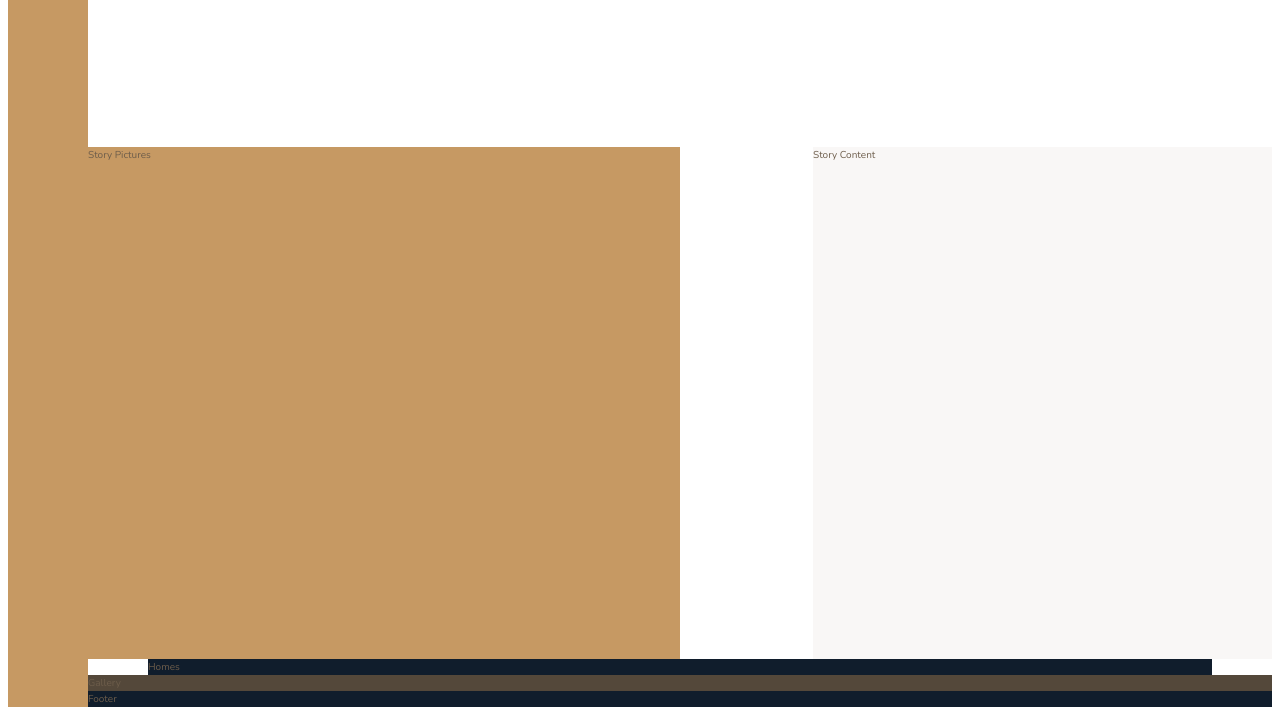
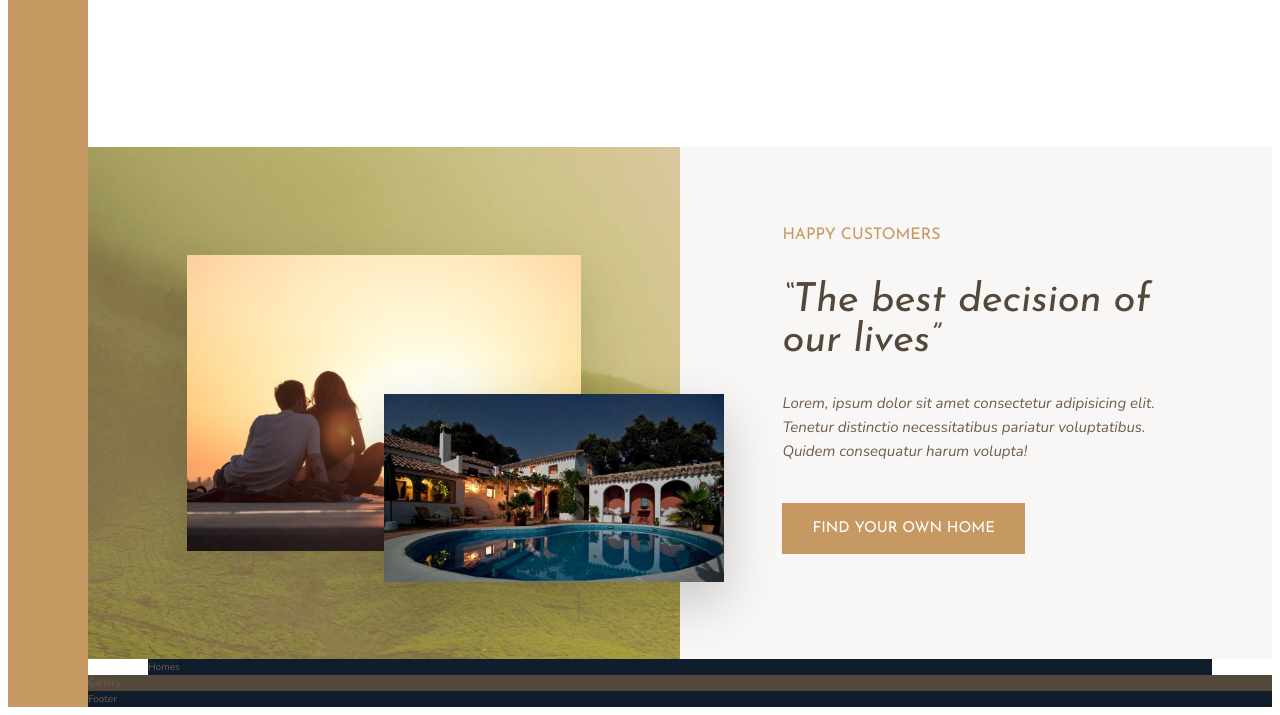
Before and after one commit to sturdevant-j/Nexter, a website: page index.html in a window 1280 px wide. Shown: the part 1262-1977 px from the top of the page. Drawn offline with nearby package versions, Linux system fonts and the light colour scheme.

Commit message:
added story section

```diff
--- a/index.html
+++ b/index.html
@@ -71,10 +71,14 @@
 
     </section>
     <div class="story__pictures">
-        Story Pictures
+        <img src="img/story-1.jpeg" alt="couple with new house" class="story__img--1">
+        <img src="img/story-2.jpeg" alt="new house" class="story__img--2">
     </div>
     <div class="story__content">
-        Story Content
+        <h3 class="heading-3 mb-sm">Happy Customers</h3>
+        <h2 class="heading-2 heading-2--dark mb-md">&ldquo;The best decision of our lives&rdquo;</h2>
+        <p class="story__text">Lorem, ipsum dolor sit amet consectetur adipisicing elit. Tenetur distinctio necessitatibus pariatur voluptatibus. Quidem consequatur harum volupta!</p>
+        <button class="btn">Find your own home</button>
     </div>
     <section class="homes">
         Homes
--- a/sass/_story.scss
+++ b/sass/_story.scss
@@ -2,10 +2,54 @@
     &__pictures {
         background-color: $color-primary;
         grid-column: full-start / col-end 4;
+        background-image: linear-gradient(rgba($color-primary, .5), rgba($color-primary, .5)), url(../img/back.jpg);
+
+        display: grid;
+        grid-template-rows: repeat(6, 1fr);
+        grid-template-columns: repeat(6, 1fr);
+        align-items: center;
     }
+
+    //always specify img in width% for flexiblity
+    &__img--1 {
+
+     width: 100%;
+     grid-row: 2 / 6;
+     grid-column: 2 / 6;
+     box-shadow: 0 2rem 5rem rgba(#000, .1);
+    }
+
+    &__img--2 {
+
+        width: 115%; //increses right side of image to overlap onto content container
+        grid-row: 4 / 6;
+        grid-column: 4 / 7;
+        z-index: 20; //places image on top/ in front of content contaier
+        box-shadow: 0 2rem 5rem rgba(#000, .2);
+
+    }
+
 
     &__content {
         background-color: $color-grey-light-1;
-        grid-column: col-start 6 / full-end;
+        grid-column: col-start 5 / full-end;
+        padding: 6rem 8vw;
+
+        /*flex version--
+        display: flex;
+        flex-direction: column;
+        justify-content: center;
+        align-items: flex-start;*/
+    }
+
+    display: grid;
+    align-content: center;
+    justify-items: start;
+
+    &__text {
+        font-size: 1.5rem;
+        font-style: italic;
+        margin-bottom: 4rem;
+
     }
 }
--- a/sass/_typography.scss
+++ b/sass/_typography.scss
@@ -9,10 +9,20 @@
 
 .heading-2 {
     @extend %heading;
+    font-size: 4rem;
+    font-style: italic;
+    line-height: 1;
+
+
+    &--light { color: $color-grey-light-1}
+    &--dark { color: $color-grey-dark-1}
 }
 
 .heading-3 {
     @extend %heading;
+    font-size: 1.6rem;
+    color: $color-primary;
+    text-transform: uppercase;
 
 }
 
@@ -21,3 +31,25 @@
     &--light { color: $color-grey-light-1}
     &--dark { color: $color-grey-dark-1}
 }
+
+.btn {
+    background-color: $color-primary;
+    color: #ffffff;
+    border: none;
+    border-radius: 0;
+    font-family: $font-display;
+    font-size: 1.5rem;
+    text-transform: uppercase;
+    padding: 1.8rem 3rem;
+    cursor: pointer;
+    transition: all .2s;
+
+    &:hover {
+        background-color: $color-primary-dark;
+    }
+}
+
+.mb-sm { margin-bottom: 2rem;}
+.mb-md { margin-bottom: 3rem;}
+.mb-lg { margin-bottom: 4rem;}
+.mb-hg { margin-bottom: 5rem;}
```
Also changed, not shown: css/style.css.
